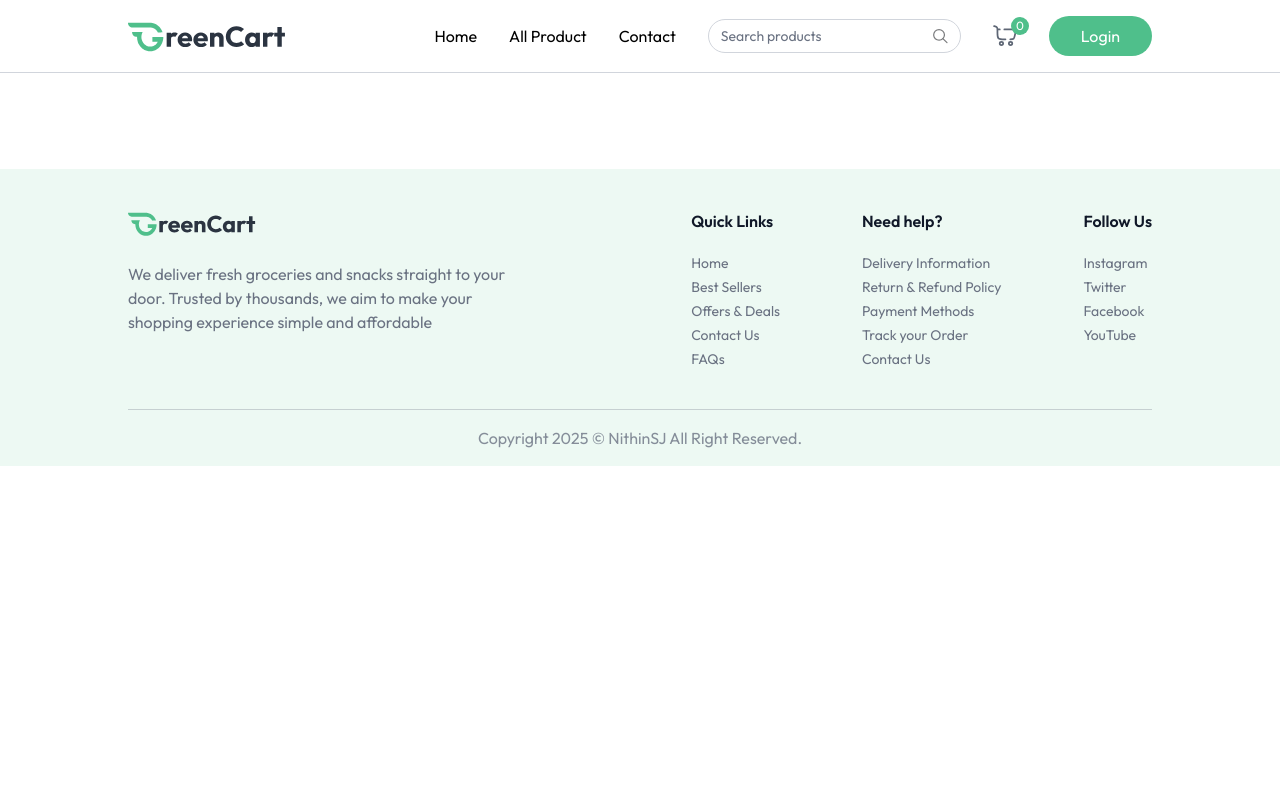
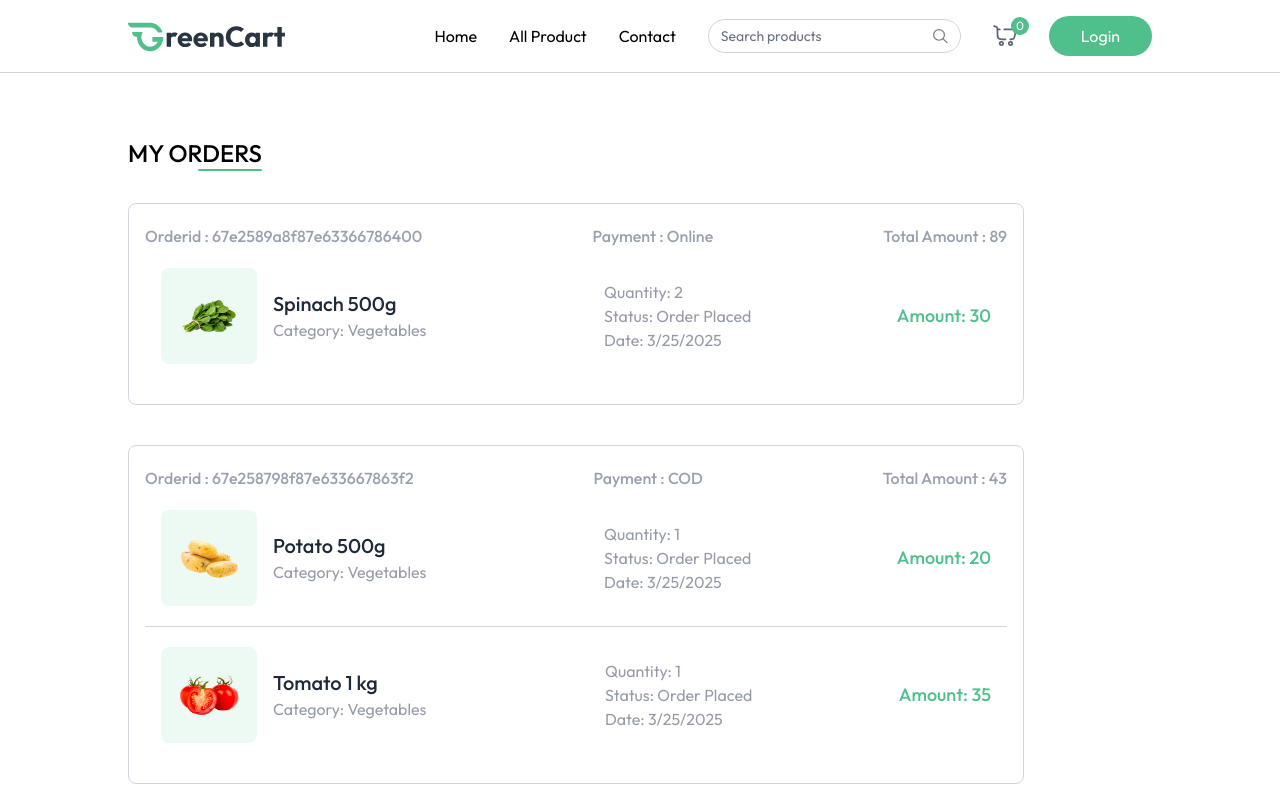
Before and after one commit to Nithinjayan4/Greencart, a React (Vite) app in the folder client/: page /my-orders in a window 1280 px wide. Shown: the top 800 px of the page. Built offline with nearby package versions, Linux system fonts and the light colour scheme.

Commit message:
My order page completed

```diff
--- a/client/src/App.jsx
+++ b/client/src/App.jsx
@@ -11,6 +11,7 @@
 import ProductDetails from './pages/ProductDetails'
 import Cart from './pages/Cart'
 import AddAddress from './pages/AddAddress'
+import MyOrders from './pages/MyOrders'
 
 const App = () => {
 
@@ -30,6 +31,8 @@
           <Route path='/products/:category/:id' element={<ProductDetails/>}/>
           <Route path='/cart' element={<Cart/>}/>
           <Route path='/add-address' element={<AddAddress/>}/>
+          <Route path='/my-orders' element={<MyOrders/>}/>
+
         </Routes>
       </div>
      {! isSellerPath && <Footer/>}
--- /dev/null
+++ b/client/src/pages/MyOrders.jsx
@@ -0,0 +1,73 @@
+import { useState } from "react";
+import { useAppContext } from "../context/appContext";
+import { dummyOrders } from "../assets/assets";
+import { useEffect } from "react";
+
+const MyOrders = () => {
+  const [myOrders, setMyOrders] = useState([]);
+
+  const { currency } = useAppContext();
+
+  const fetchMyOrders = async () => {
+    setMyOrders(dummyOrders);
+  };
+
+  useEffect(() => {
+    fetchMyOrders();
+  }, []);
+
+  return (
+    <div className="mt-16 pb-16">
+      <div className="flex flex-col items-end w-max mb-8">
+        <p className="text-2xl font-medium uppercase">My Orders</p>
+        <div className="w-16 h-0.5 bg-primary rounded-full"> </div>
+      </div>
+      {myOrders.map((order, index) => (
+        <div
+          className="border border-gray-300 rounded-lg mb-10 p-4 py-5 max-w-4xl"
+          key={index}
+        >
+          <p className="flex justify-between md:items-center text-gray-400 md:font-medium max-md:flex-col">
+            <span>Orderid : {order._id}</span>
+            <span>Payment : {order.paymentType}</span>
+            <span>
+              Total Amount : {currency}
+              {order.amount}
+            </span>
+          </p>
+          {order.items.map((item, index) => (
+            <div key={index} className={`relative bg-white text-gray-500/70 ${order.items.length !== index +1 && "border-b"}
+            border-gray-300 flex flex-col md:flex-row md:items-center justify-between p-4 py-5 md:gap-16 w-full max-w-4xl`}>
+
+              <div className="flex items-center mb-4 md:mb-0">
+                <div className="bg-primary/10 p-4 rounded-lg">
+                  <img
+                    src={item.product.image[0]}
+                    alt=""
+                    className="w-16 h-16"
+                  />
+                </div>
+                <div className="ml-4">
+                  <h2 className="text-xl font-medium text-gray-800">{item.product.name}</h2>
+                  <p> Category: {item.product.category}</p>
+                </div>
+              </div>
+              <div className="flex flex-col justify-center md:ml-8 mb-4 md:mb-0">
+                <p className="">Quantity: {item.quantity || "1"}</p>
+                <p className="">Status: {order.status}</p>
+                <p className="">Date: {new Date(order.createdAt).toLocaleDateString()}</p>
+              </div>
+              <p className="text-primary text-lg font-medium">
+                Amount: {currency}
+                {item.product.offerPrice * item.quantity }
+              </p>
+
+            </div>
+          ))}
+        </div>
+      ))}
+    </div>
+  );
+};
+
+export default MyOrders;
```
